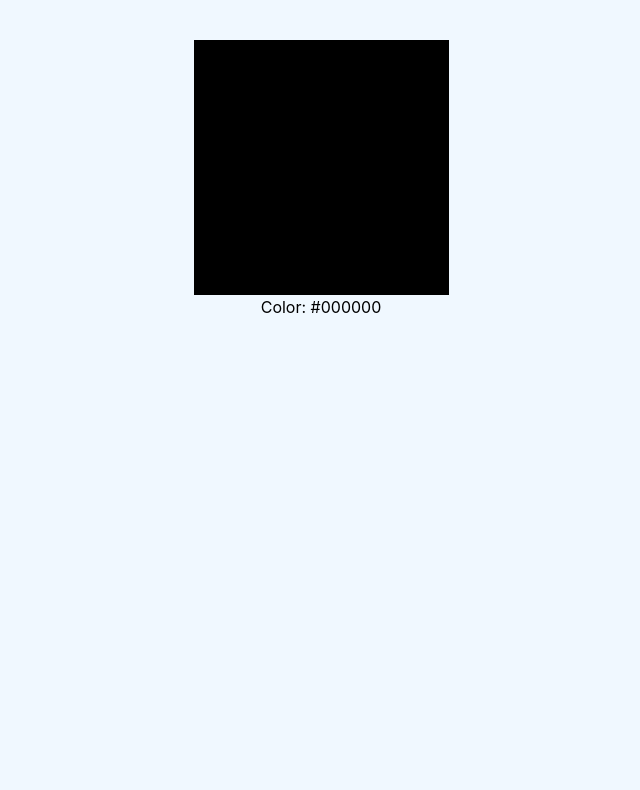
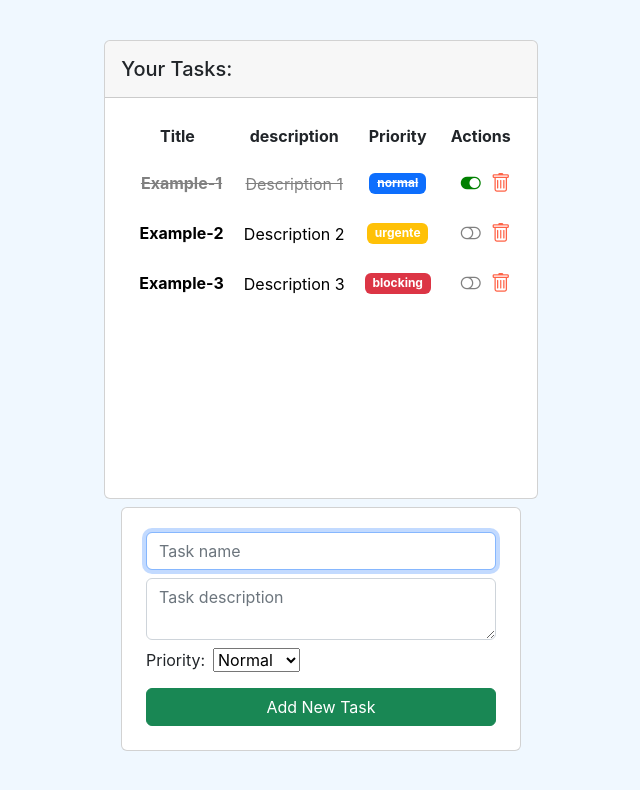
Before and after one commit to StivenAAmayaS/Aprendiendo-React-en-OB, a React (Create React App) app: page / in a window 1280 px wide. Shown: the top 790 px of the page, without its empty margins (319-959 px from the left). Built offline with nearby package versions, Linux system fonts and the light colour scheme.

Commit message:
Sesión 13: avance proyecto

```diff
--- a/src/App.js
+++ b/src/App.js
@@ -1,5 +1,5 @@
 import "./App.css";
-// import TasklistComponent from './components/container/task_list';
+import TasklistComponent from './components/container/task_list';
 
 // import Greeting from './components/pure/greeting';
 // import GreetingF from './components/pure/greetingF';
@@ -12,7 +12,7 @@ import "./App.css";
 // import Clock from './ejercicios/ejercicio_seiones_4_5_6';
 // import Father  from './components/container/Father';
 // import OptionalRender from "./components/pure/OpcionalRender";
-import ExerciseConditional from "./ejercicios/ejercicio_sesiones_10_11_12";
+// import ExerciseConditional from "./ejercicios/ejercicio_sesiones_10_11_12";
 
 function App() {
   return (
@@ -44,11 +44,11 @@ function App() {
       {/* <OptionalRender></OptionalRender> */}
 
       {/* Ejercicio sesiones 10, 11 y 12 */}
-      <ExerciseConditional></ExerciseConditional>
+      {/* <ExerciseConditional></ExerciseConditional> */}
 
 
       {/* PROYECTO FINAL */}
-      {/* <TasklistComponent></TasklistComponent> */}
+      <TasklistComponent></TasklistComponent>
     </div>
   );
 }
--- a/src/components/container/task_list.jsx
+++ b/src/components/container/task_list.jsx
@@ -42,7 +42,9 @@ const TasklistComponent = () => {
   // Control del ciclo de vida del componente
   useEffect(() => {
     console.log("Task State has been modified");
+    setTimeout(() => {
       setLoading(false);
+    }, 2000);
 
     return () => {
       console.log("TaskList component is going to unmount...");
@@ -74,24 +76,8 @@ const TasklistComponent = () => {
     setTasks(tempTasks);
   }
 
+  const Table = () => {
     return (
-    <div className="d-flex flex-column justify-content-center align-items-center gap-2">
-      <div className="col-12">
-        <div className="card">
-          {/* card header {title} */}
-          <div className="card-header p-3 d-flex">
-            <h5 className="mb-0">Your Tasks:</h5>
-          </div>
-          {/* card-body {content} */}
-          <div
-            className="card-body"
-            data-mdb-perfect-scrollbar="true"
-            style={{
-              position: "relative",
-              height: "400px",
-              overflowY: "auto"
-            }}
-          >
       <table>
         <thead>
           <tr>
@@ -114,10 +100,45 @@ const TasklistComponent = () => {
           })}
         </tbody>
       </table>
+    );
+  };
+
+  let tasksTable = <Table></Table>;
+
+  if (tasks.length > 0) {
+    tasksTable = <Table></Table>;
+  } else {
+    tasksTable = (
+      <div>
+        <h3>There are no tasks to show</h3>
+        <h4>Please, create one </h4>
+      </div>
+    );
+  }
+
+  return (
+    <div className="d-flex flex-column justify-content-center align-items-center gap-2">
+      <div className="col-12">
+        <div className="card">
+          {/* card header {title} */}
+          <div className="card-header p-3 d-flex">
+            <h5 className="mb-0">Your Tasks:</h5>
+          </div>
+          {/* card-body {content} */}
+          <div
+            className="card-body"
+            data-mdb-perfect-scrollbar="true"
+            style={{
+              position: "relative",
+              height: "400px",
+              overflowY: "auto",
+            }}
+          >
+            {loading ? <p>Loading tasks...</p> : tasksTable}
           </div>
         </div>
       </div>
-      <TaskForm add={addTask}></TaskForm>
+      <TaskForm add={addTask} length={tasks.length}></TaskForm>
     </div>
   );
 };
--- a/src/components/pure/forms/taskForm.jsx
+++ b/src/components/pure/forms/taskForm.jsx
@@ -3,7 +3,7 @@ import PropTypes from "prop-types";
 import { LEVELS } from "../../../models/levels_enum";
 import { Task } from "../../../models/task_class";
 
-const TaskForm = ({ add }) => {
+const TaskForm = ({ add, length }) => {
   const nameRef = useRef("");
   const descriptionRef = useRef("");
   const levelRef = useRef(LEVELS.NORMAL);
@@ -59,7 +59,7 @@ const TaskForm = ({ add }) => {
           </div>
         </div>
         <button type="submit" className="btn btn-success w-100">
-          Add
+          {length > 0 ? "Add New Task" : "Create your First Task"}
         </button>
       </form>
     </div>
@@ -68,6 +68,7 @@ const TaskForm = ({ add }) => {
 
 TaskForm.propTypes = {
   add: PropTypes.func.isRequired,
+  length: PropTypes.number.isRequired
 };
 
 export default TaskForm;
--- a/src/components/pure/task.jsx
+++ b/src/components/pure/task.jsx
@@ -1,9 +1,10 @@
+// Importamos la hoja de estilos de task.scss
+import "../../styles/task.scss";
+
 import React, { useEffect } from "react";
 import PropTypes from "prop-types";
 import { Task } from "../../models/task_class";
 
-// Importamos la hoja de estilos de task.scss
-import "../../styles/task.scss";
 import { LEVELS } from "../../models/levels_enum";
 
 const TaskComponent = ({ task, complete,  remove }) => {
@@ -20,24 +21,26 @@ const TaskComponent = ({ task, complete,  remove }) => {
    * depending on the level of the task
    *  */
 
+  const lineThrough = task.completed ? "text-decoration-line-through" : "";
+
   const taskLevelBadge = () => {
     switch (task.level) {
       case LEVELS.NORMAL:
         return (
           <h6 className="mb-0">
-            <span className="badge bg-primary">{task.level}</span>
+            <span className={`badge bg-primary ${lineThrough}`}>{task.level}</span>
           </h6>
         );
       case LEVELS.URGENTE:
         return (
           <h6 className="mb-0">
-            <span className="badge bg-warning">{task.level}</span>
+            <span className={`badge bg-warning ${lineThrough}`}>{task.level}</span>
           </h6>
         );
       case LEVELS.BLOCKING:
         return (
           <h6 className="mb-0">
-            <span className="badge bg-danger">{task.level}</span>
+            <span className={`badge bg-danger ${lineThrough}`}>{task.level}</span>
           </h6>
         );
 
@@ -67,7 +70,7 @@ const TaskComponent = ({ task, complete,  remove }) => {
   };
 
   return (
-    <tr className="fw-normal">
+    <tr className={`fw-normal ${task.completed ? "task-completed" : "task-pending"}`}>
       <th>
         <span className="ms-2">{task.name}</span>
       </th>
--- a/src/styles/task.scss
+++ b/src/styles/task.scss
@@ -2,3 +2,13 @@
     cursor: pointer;
     margin-left: 10px;
 }
+
+.task-completed {
+    color: gray;
+    text-decoration: line-through;
+}
+
+.task-pending {
+    font-weight: bold;
+    color: black;
+}
```
Lines whose indentation alone changed are shown as unchanged.
